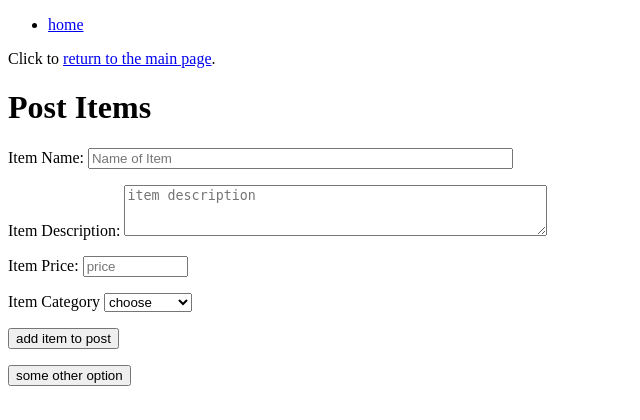
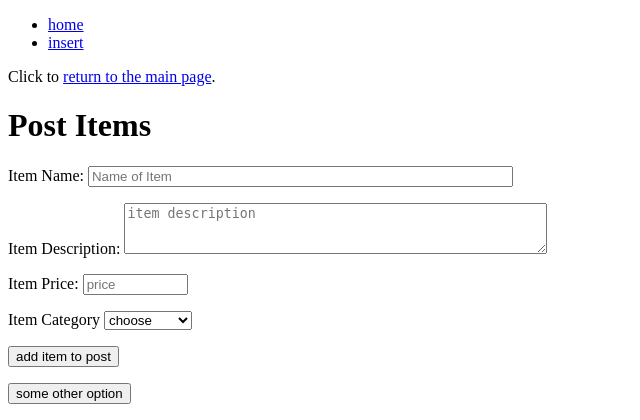
Before and after one commit to ep108/freeAndForSale, a Flask app: page /post/ in a window 1280 px wide. Shown: the top 420 px of the page, without its empty margins (0-640 px from the left). Run offline with Flask 3, Linux system fonts and the light colour scheme.

Commit message:
added a link to post.html to the navbar for easier testing

```diff
--- a/templates/base.html
+++ b/templates/base.html
@@ -25,6 +25,7 @@
 <nav>
   <ul>
     <li><a href="{{url_for('index')}}">home</a></li>
+    <li><a href="{{url_for('create_post')}}">insert</a></li>
   </ul>
 </nav>
 {% endblock %}
```
